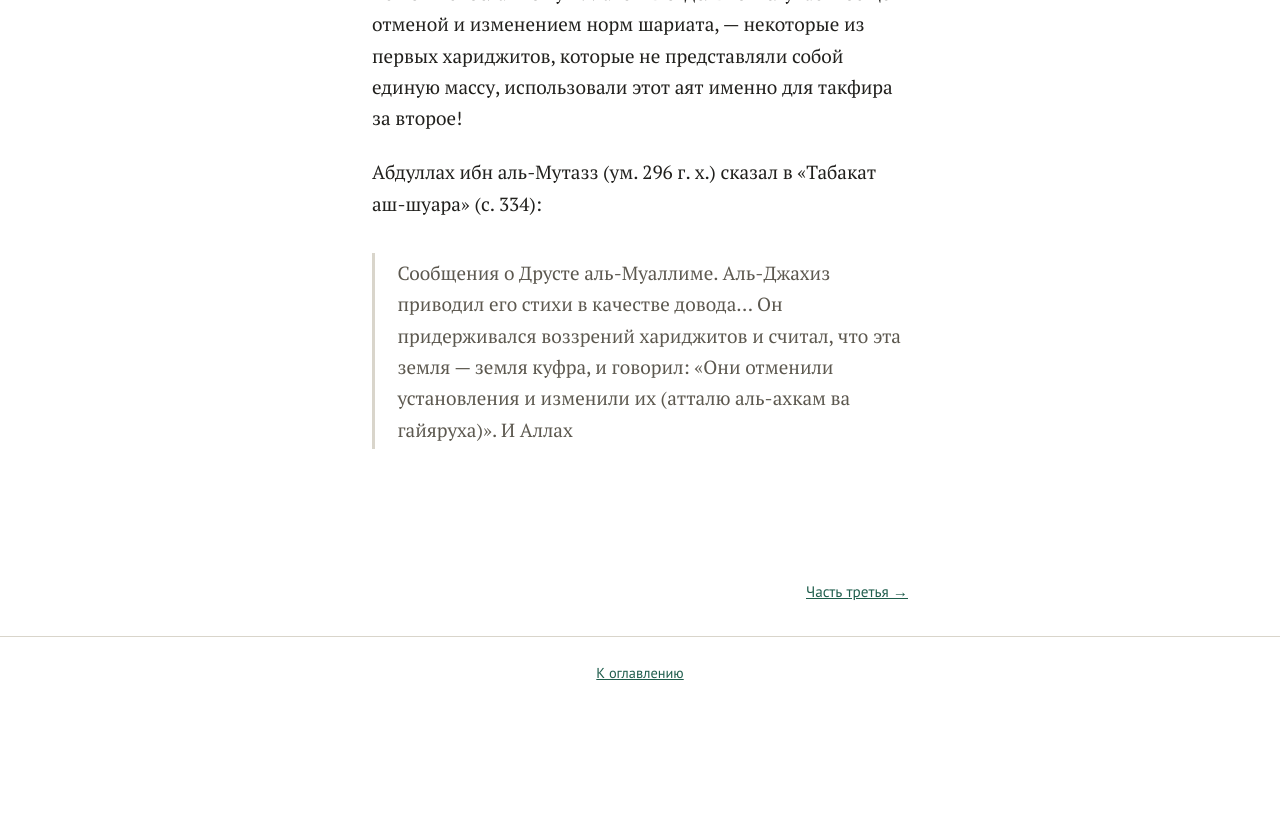
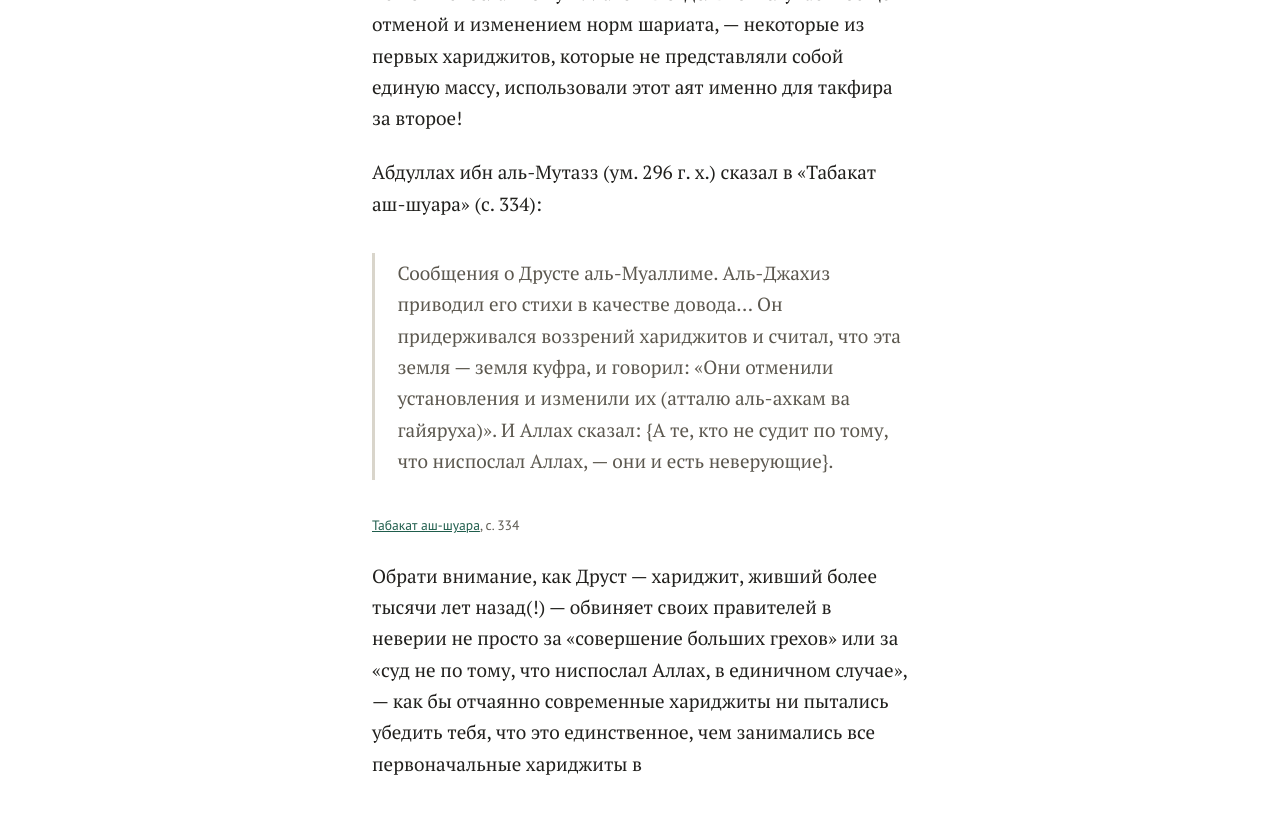
Before and after one commit to balqani/tahakum, a Jekyll site: the page built from chast-02.md, in a window 1280 px wide and 900 px high, scrolled down 12349 px. Shown: the top 814 px of the window. Built offline with Jekyll 4.4.1, drawn with Linux system fonts in a browser that asks for light colours; before the commit the page ends 13082 px from its top, so only the background shows below that.

Commit message:
Добавить цитату о взглядах хариджитов
Добавлено упоминание о Друсте аль-Муаллиме и его взглядах на установления шариата.

```diff
--- a/chast-02.md
+++ b/chast-02.md
@@ -185,4 +185,8 @@ next_title: "Часть третья"
 
 Абдуллах ибн аль-Мутазз (ум. 296 г. х.) сказал в «Табакат аш-шуара» (с. 334):
 
-> Сообщения о Друсте аль-Муаллиме. Аль-Джахиз приводил его стихи в качестве довода… Он придерживался воззрений хариджитов и считал, что эта земля — земля куфра, и говорил: «Они отменили установления и изменили их (атталю аль-ахкам ва гайяруха)». И Аллах
+> Сообщения о Друсте аль-Муаллиме. Аль-Джахиз приводил его стихи в качестве довода… Он придерживался воззрений хариджитов и считал, что эта земля — земля куфра, и говорил: «Они отменили установления и изменили их (атталю аль-ахкам ва гайяруха)». И Аллах сказал: {А те, кто не судит по тому, что ниспослал Аллах, — они и есть неверующие}.
+
+<span class="source">[Табакат аш-шуара](https://shamela.ws/book/7867/318), с. 334</span>
+
+Обрати внимание, как Друст — хариджит, живший более тысячи лет назад(!) — обвиняет своих правителей в неверии не просто за «совершение больших грехов» или за «суд не по тому, что ниспослал Аллах, в единичном случае», — как бы отчаянно современные хариджиты ни пытались убедить тебя, что это единственное, чем занимались все первоначальные хариджиты в
```
